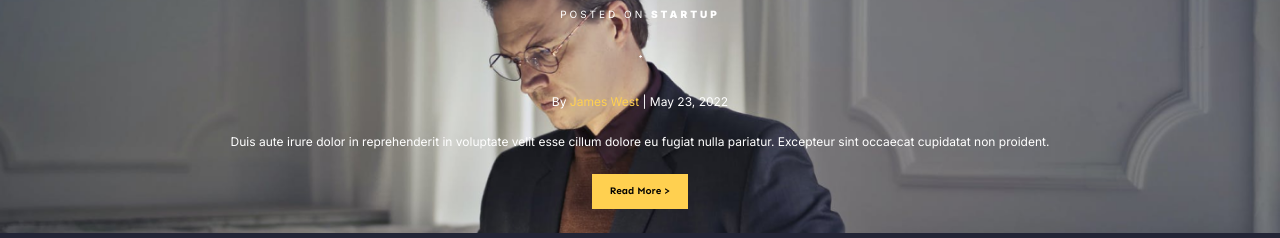
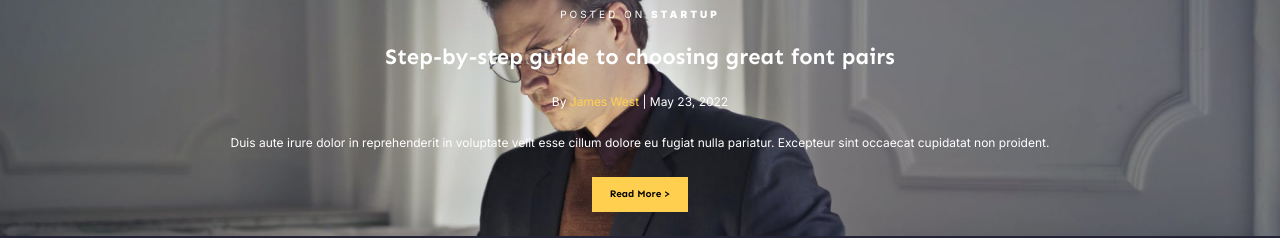
Before and after one commit to Reymond89/maquetacionarthur, a plain HTML site: page home.html in a window 1280 px wide. Shown: the part 94-332 px from the top of the page. Drawn offline with Linux system fonts and the light colour scheme.

Commit message:
cambio de letra h1

```diff
--- a/home.html
+++ b/home.html
@@ -25,7 +25,7 @@
             <span id="spn3"></span>
           </label>
           <ul class="header_nav">
-            <li><a href="index.html">Home</a></li>
+            <li><a href="home.html">Home</a></li>
             <li><a href="./index.html">Blog</a></li>
             <li><a href="#">About Us</a></li>
             <li><a href="#heading_container">contact us</a></li>
--- a/style.css
+++ b/style.css
@@ -544,13 +544,12 @@ main{
 .home_weight{
     font-weight: 900;
 }
-.home_title{
+.home_text .home_title{
     font-family: 'Sen';
     font-style: normal;
     font-weight: 700;
-    font-size: 2px;
+    font-size: 22px;
     line-height: 25px;
-    letter-spacing: -1px;
     color: var(--light);
 }
 .home_date{
@@ -569,7 +568,7 @@ main{
     font-style: normal;
     font-weight: 400;
     font-size: 12px;
-    line-height: 15px;
+    line-height: 18px;
     color: var(--light);
     }
     .home_button{
```
Also changed, not shown: index.html (+1 -1 lines).
